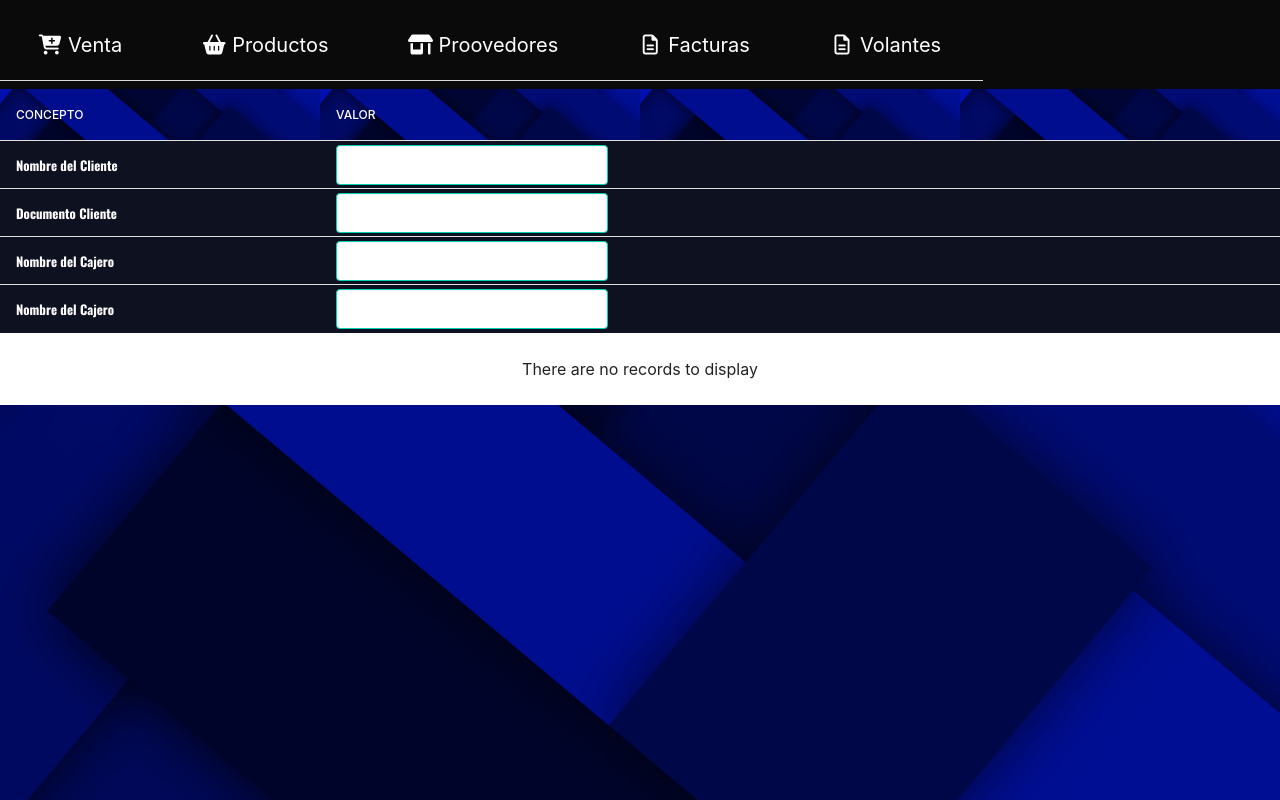
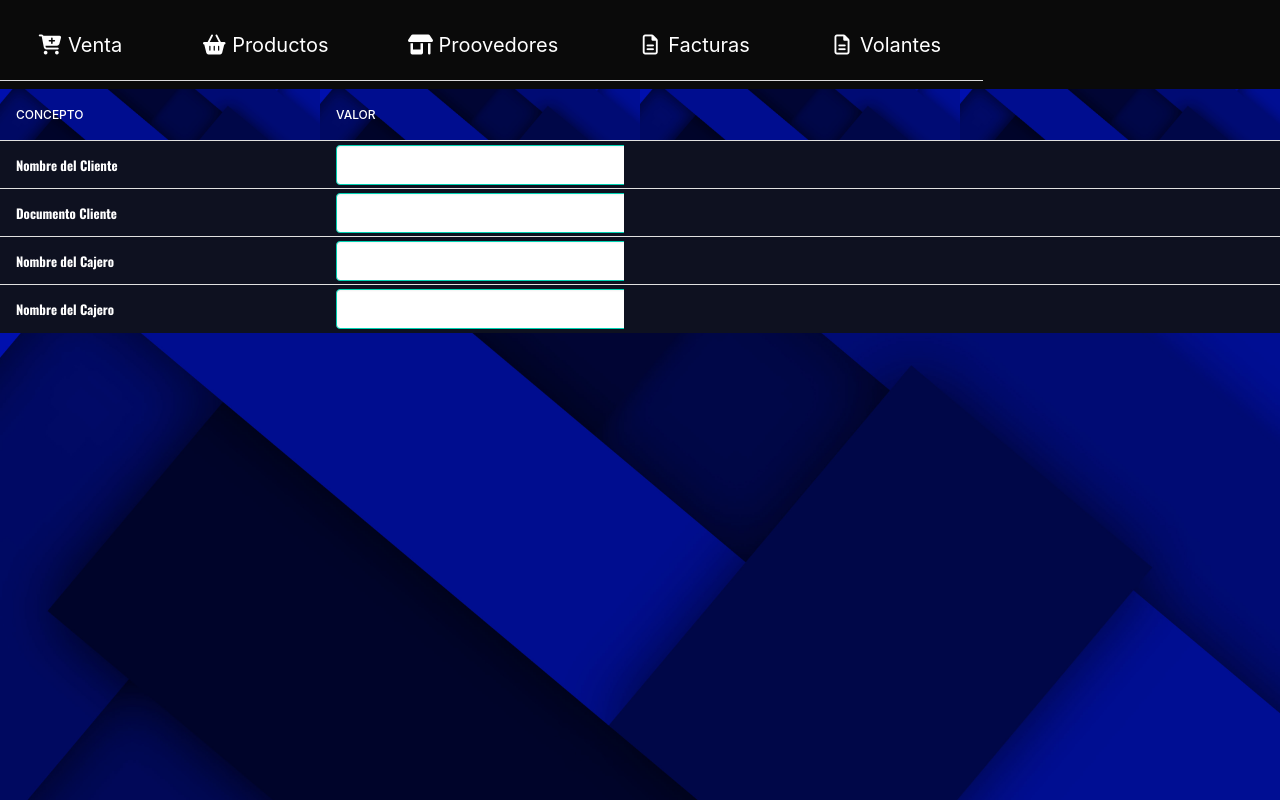
Before and after one commit to juangil991/FrontSistemaFacturas, a React (Create React App) app: page /venta in a window 1280 px wide. Built offline with nearby package versions, Linux system fonts and the light colour scheme.

Commit message:
se corrigen diseños

```diff
--- a/src/Components/NavBar.jsx
+++ b/src/Components/NavBar.jsx
@@ -4,6 +4,7 @@ import { NavLink } from 'react-router-dom';
 
 const NavBar = () => {
     return (<>
+       <div class="table-responsive">
         <nav class="navbar is-black" >
             <div class="tabs is-centered is-boxed is-medium">
                 <ul>
@@ -50,6 +51,7 @@ const NavBar = () => {
                 </ul>
             </div>
         </nav>
+        </div>
     </>);
 }
 
--- a/src/Components/Venta2.jsx
+++ b/src/Components/Venta2.jsx
@@ -27,10 +27,25 @@ const venta2 = (props) => {
     ]
 
     const data = [
-        { name: 'Nombre del Cliente', input: <input class="input is-primary" type="text" /> },
-        { name: 'Documento Cliente', input: <input class="input is-primary" type="text" /> },
-        { name: 'Nombre del Cajero', input: <input class="input is-primary" type="text" /> },
-        { name: 'Nombre del Cajero', input: <input class="input is-primary" type="text" /> },
+        {
+            name: 'Nombre del Cliente', input: <div>
+                <td><input class="input is-primary" type="text" style={{width:'300px'}} /></td></div>
+        },
+
+        {
+            name: 'Documento Cliente', input: <div>
+            <td><input class="input is-primary" type="text" style={{width:'300px'}} /></td></div>
+        },
+
+        {
+            name: 'Nombre del Cajero', input: <div>
+            <td><input class="input is-primary" type="text" style={{width:'300px'}} /></td></div>
+        },
+
+        {
+            name: 'Nombre del Cajero', input:<div>
+            <td><input class="input is-primary" type="text" style={{width:'300px'}} /></td></div>
+        },
     ]
 
     const column2 = [
@@ -48,21 +63,23 @@ const venta2 = (props) => {
         },
         {
             name: '',
-            selector: row => row.relleno}
+            selector: row => row.relleno
+        }
 
     ]
 
+    return (<>
 
-    return (<>
+        <div class="table-responsive">
             <DataTable
                 columns={columns}
                 data={data}
             />
-        <DataTable
+          {props.productos.length>0 &&  <DataTable
                 columns={column2}
                 data={props.productos}
-        />
-
+            />}
+        </div>
     </>);
 }
 
--- a/src/Reducers/Factura/deleteFactura.js
+++ b/src/Reducers/Factura/deleteFactura.js
@@ -13,7 +13,7 @@ const deleteFactura=(state= INITIAL_STATE,action)=>{
         case deleteFactura_ActionType.DELETE_FACTURA_REQUEST:
             return{
                 ...state,
-                url:action.result
+                url:action.result,
 
             }
         case deleteFactura_ActionType.DELETE_FACTURA_SUCCESS:
```
Lines whose indentation alone changed are shown as unchanged.
